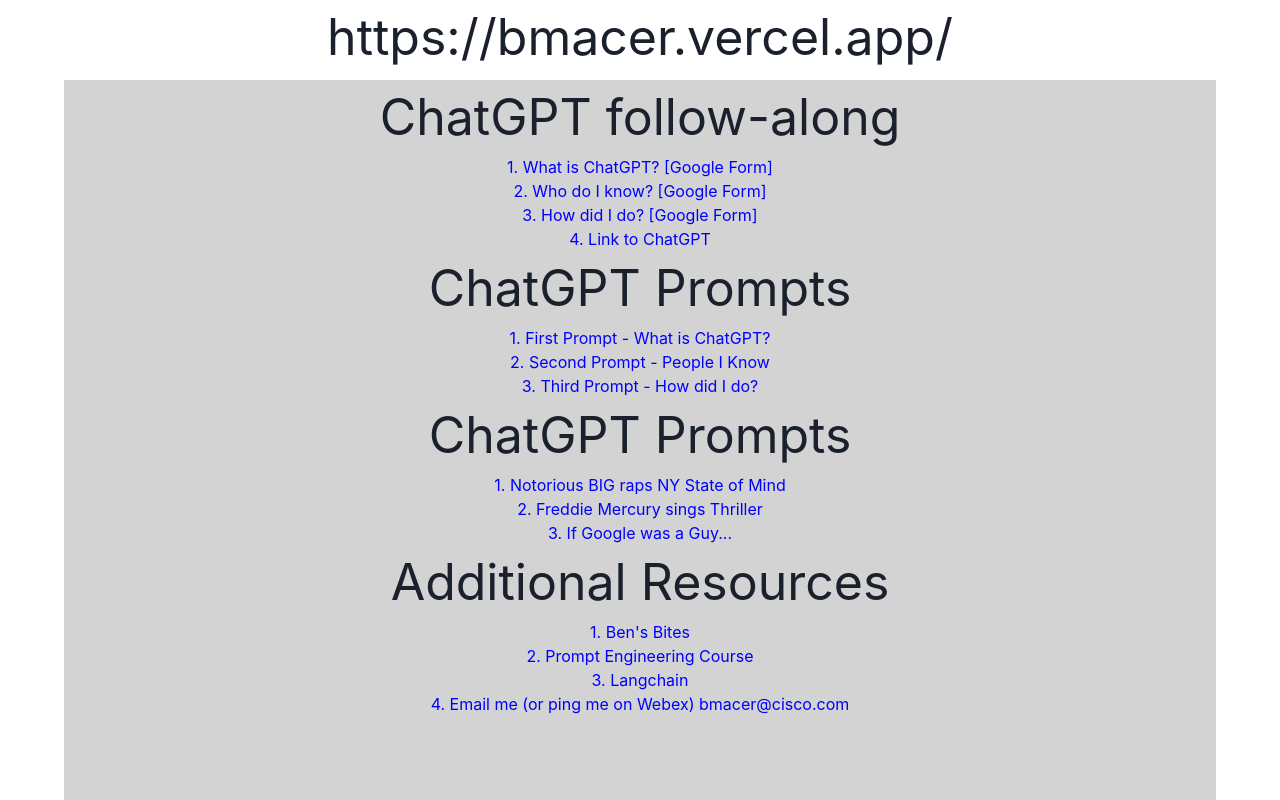
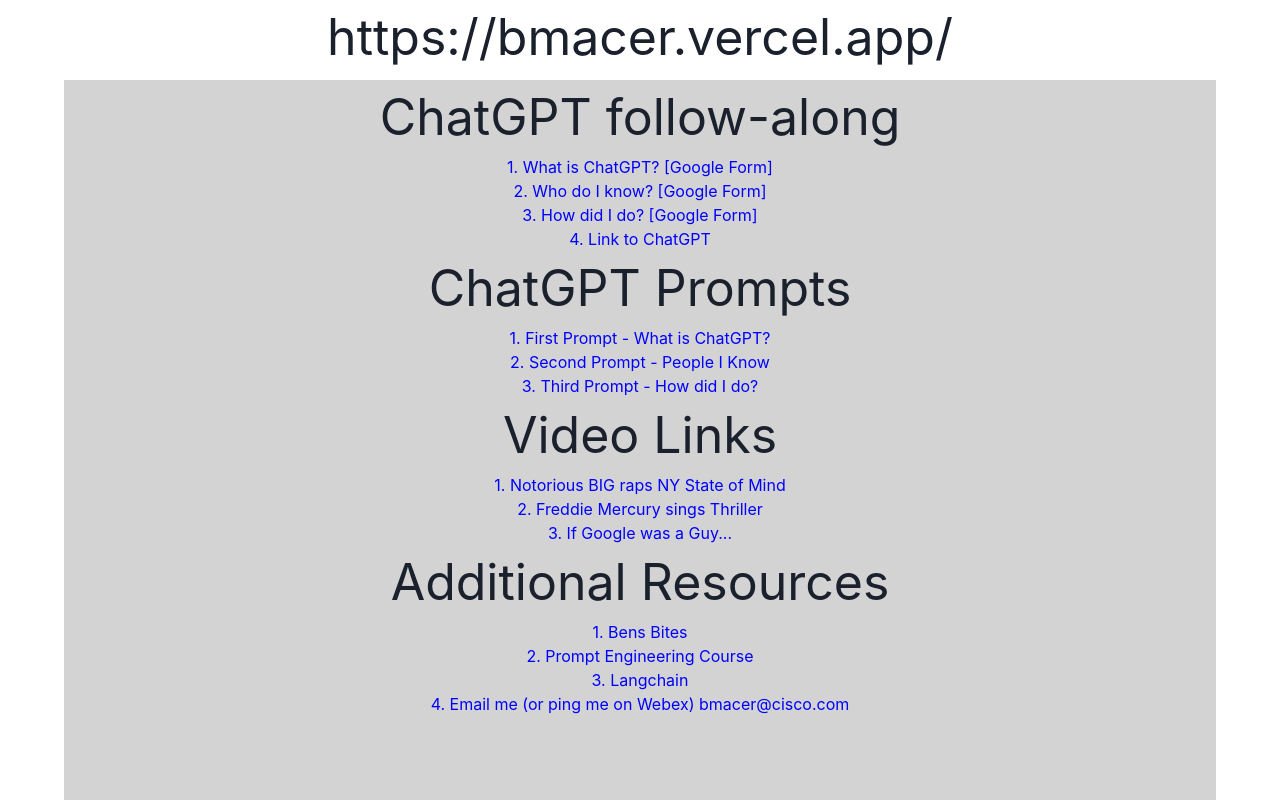
Before and after one commit to bmacer/gpt-animal-guessing, a Next.js app: page / in a window 1280 px wide. Shown: the top 800 px of the page. Built offline with nearby package versions, Linux system fonts and the light colour scheme.

Commit message:
error fix

```diff
--- a/src/pages/index.tsx
+++ b/src/pages/index.tsx
@@ -50,7 +50,7 @@
           3. Third Prompt - How did I do?
         </MyLink>
         <Text as="h1" fontSize="50px">
-          ChatGPT Prompts
+          Video Links
         </Text>
         <MyLink href="https://www.youtube.com/clip/UgkxIGl-RHF4yWT3reFoRLhshRzgQOKqOcBC">
           1. Notorious BIG raps NY State of Mind
@@ -64,7 +64,7 @@
         <Text as="h1" fontSize="50px">
           Additional Resources
         </Text>
-        <MyLink href="https://www.bensbites.co/">1. Ben's Bites</MyLink>
+        <MyLink href="https://www.bensbites.co/">1. Bens Bites</MyLink>
         <MyLink href="https://www.deeplearning.ai/short-courses/chatgpt-prompt-engineering-for-developers">
           2. Prompt Engineering Course
         </MyLink>
```
